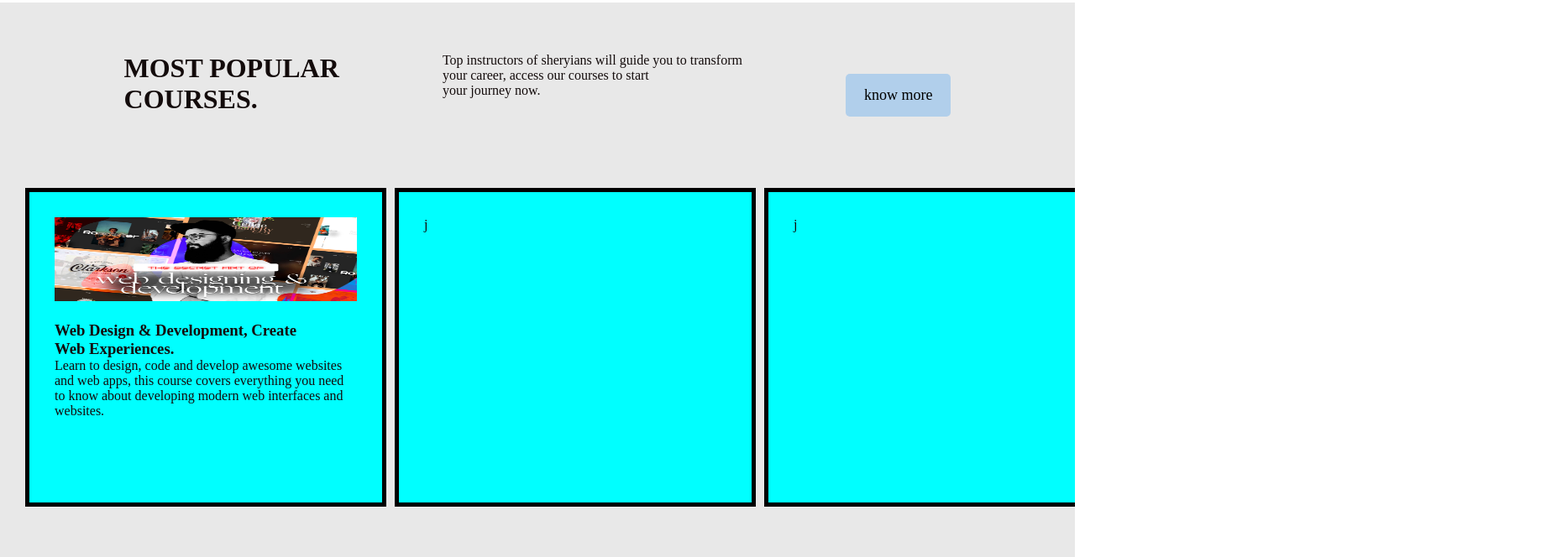
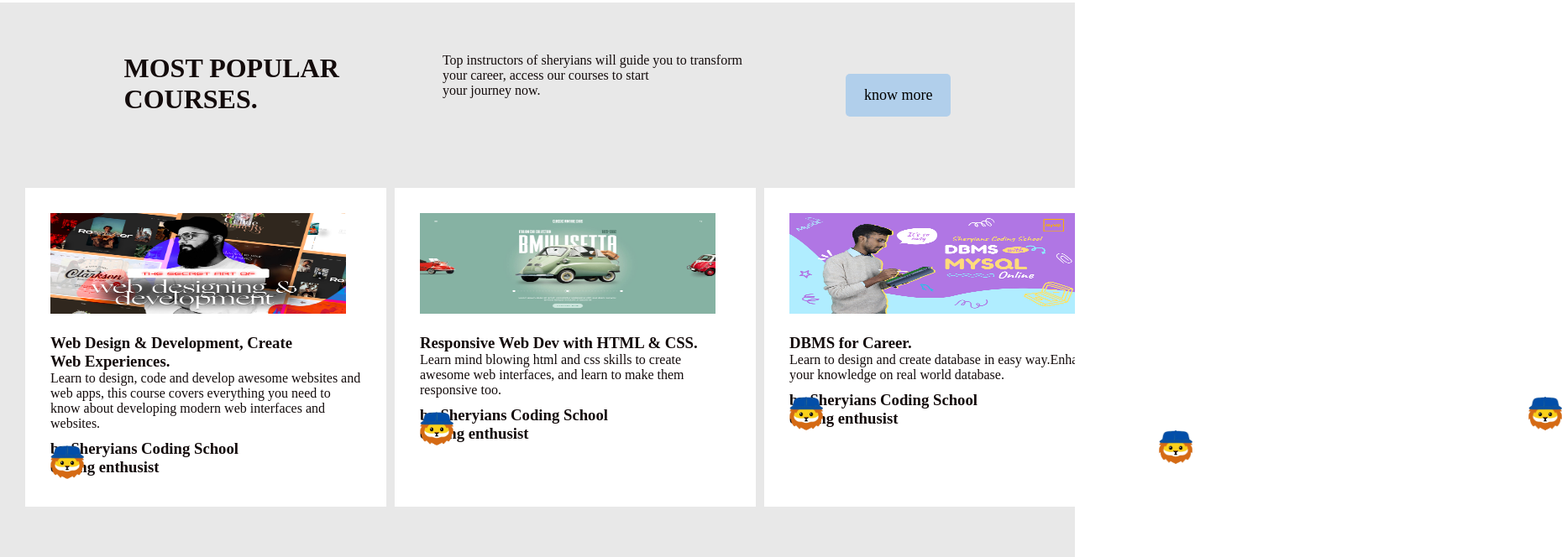
Before and after one commit to Saroj-pradhan/clone-shreyas-coding-school, a plain HTML site: page clone.html in a window 1280 px wide. Shown: the part 2176-2840 px from the top of the page at 84% size, 1860 px wide, since content can reach past the window. Drawn offline with Linux system fonts and the light colour scheme; files whose address does not match are found by name.

Commit message:
scroll section created sucessfully

```diff
--- a/clone.html
+++ b/clone.html
@@ -112,16 +112,57 @@
   </div>
   <div class="fifth-section-row2">
    <div class="row2-1 bg-row">
-    <img src="asset 7.jpeg" alt="" srcset="">
+    <div class="img-1st"><img src="asset 7.jpeg" alt="" srcset=""></div>
+
     <h3>Web Design & Development, Create <br>Web Experiences.</h3>
     <p>Learn to design, code and develop awesome websites and web apps, this course covers everything you need to know about developing modern web interfaces and websites.</p>
+   <div class="img-logo">
+    <img src="asset 0.png" class="img-logo" srcset="">
+    <h3>
+      by Sheryians Coding School<br>coding enthusist</h3>
+      </div>
+   </div>
+   <div class="row2-2 bg-row" >
+    <div class="img-2nd"><img src="asset 8.jpeg" alt="" srcset=""></div>
+    <h3>Responsive Web Dev with HTML & CSS.</h3>
+    <p>Learn mind blowing html and css skills to create awesome web interfaces, and learn to make them responsive too.</p>
+    <div class="img-logo">
+      <img src="asset 0.png" class="img-logo" srcset="">
+      <h3>
+        by Sheryians Coding School<br>coding enthusist</h3>
+        </div>
+   </div>
+   <div class="row2-3 bg-row">
+    <div class="img-2nd"><img src="asset 9.jpeg" alt="" srcset=""></div>
+       <h3>DBMS for Career.</h3>
+        <p>Learn to design and create database in easy way.Enhace your knowledge on real world database.</p>
+    <div class="img-logo">
+      <img src="asset 0.png" class="img-logo" srcset="">
+      <h3>
+        by Sheryians Coding School<br>coding enthusist</h3>
+        </div>
+   </div>
+   <div class="row2-4 bg-row">
+    <div class="img-2nd"><img src="asset 10.webp" alt="" srcset=""></div>
+    <h3>Backend Development with Node.js & MongoDB.</h3>
+    <p>Learn to code and develop blazing fast servers with node.js, create modern and robust final projects like pinterest clone & social media.</p>
+    <div class="img-logo">
+      <img src="asset 0.png" class="img-logo" srcset="">
+      <h3>
+        by Sheryians Coding School<br>coding enthusist</h3>
+        </div>
+   </div>
+   <div class="row2-5 bg-row">
+    <div class="img-2nd"><img src="asset 11.jpeg" alt="" srcset=""></div>
+    <h3>Mastering the Art of Resume.</h3>
+    <p>Craft Impactful Resumes and Elevate Your Career Prospects with Expert Resume Writing Techniques</p>
+    <div class="img-logo">
+      <img src="asset 0.png" class="img-logo" srcset="">
+      <h3>
+        by Sheryians Coding School<br>coding enthusist</h3>
+        </div>
+   </div>
 
-   </div>
-   <div class="row2-2 bg-row" >j</div>
-   <div class="row2-3 bg-row">j</div>
-   <div class="row2-4 bg-row">h</div>
-   <div class="row2-5 bg-row">h</div>
-   <div class="row2-6 bg-row">ohhj</div>
 
 
   </div>
--- a/style.css
+++ b/style.css
@@ -193,8 +193,8 @@ justify-content: space-around;
     min-width: 430px;
     padding: 30px;
     height: 380px;
-    background-color: aqua;
-    border: 5px solid black;
+    background-color: white;
+
     margin-right: 10px;
 }
 .fifth-section-row2{
@@ -205,12 +205,46 @@ justify-content: space-around;
 .fifth-section-row2::-webkit-scrollbar{
     width: 0;
 }
-.row2-1 img{
-width: 100%;
-max-height: 100px;
+.img-1st img {
+min-width: 95%;
+max-height: 120px;
 overflow: hidden;
 margin-bottom: 20px;
+transition: all .2s;
 }
 .row2-1{
     margin-bottom: 20px;
 }
+.fifth-section-row2:hover .img-1st,
+.fifth-section-row2:focus .img-1st{
+  transform: scale(0.9);
+}
+.img-logo{
+    padding-top: 10px;
+    display: flex;
+
+    align-items:center ;
+    gap: 5px;
+
+
+}
+.img-logo img{
+   height: 50px;
+   width: 40px;
+   position: absolute;
+}
+.img-2nd img {
+    min-width: 95%;
+    max-height: 120px;
+    overflow: hidden;
+    margin-bottom: 20px;
+    transition: all .2s;
+    }
+    .row2-2{
+        margin-bottom: 20px;
+    }
+    .fifth-section-row2:hover .img-2nd,
+    .fifth-section-row2:focus .img-2nd{
+      transform: scale(0.9);
+
+    }
```
